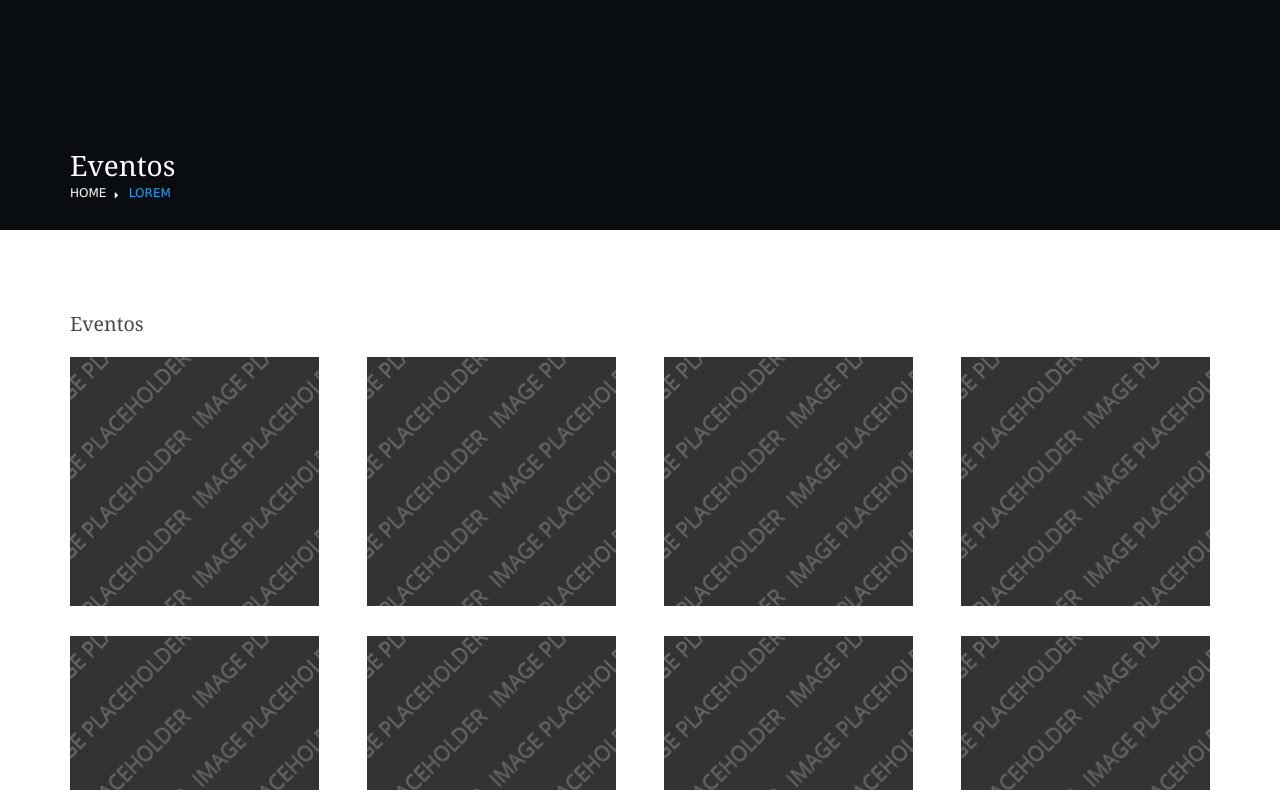
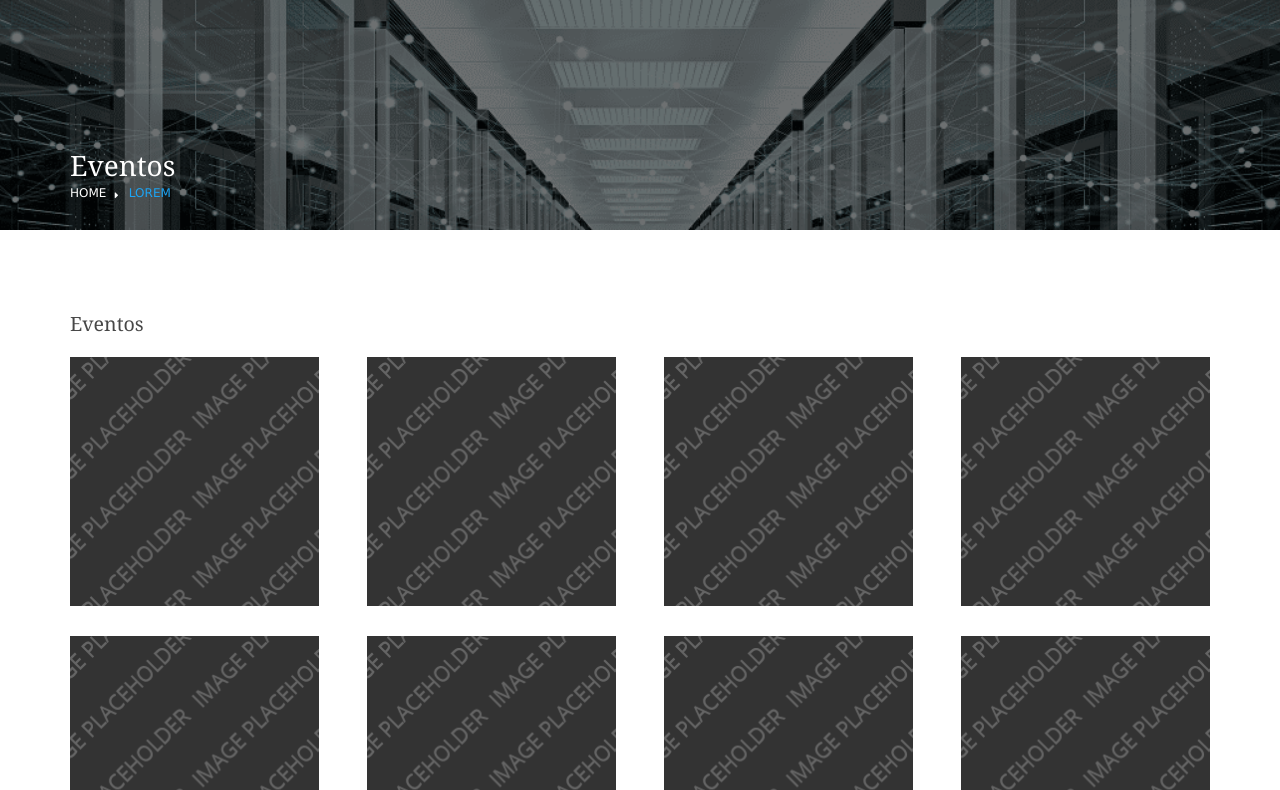
Before and after one commit to EELISA-Data-4-good/WEB, a plain HTML site: page PaginaWeb/pages/eventos.html in a window 1280 px wide. Shown: the part 142-932 px from the top of the page. Drawn offline with nearby package versions, Linux system fonts and the light colour scheme.

Commit message:
Update eventos.html

```diff
--- a/PaginaWeb/pages/eventos.html
+++ b/PaginaWeb/pages/eventos.html
@@ -53,7 +53,7 @@ Licence URI: https://www.os-templates.com/template-terms
 <!-- ################################################################################################ -->
 <!-- ################################################################################################ -->
 <!-- ################################################################################################ -->
-<div class="bgded" style="background-image:url('images/demo/backgrounds/Data-centers.png');">
+<div class="bgded" style="background-image:url('../images/demo/backgrounds/Data-centers.png');">
   <!-- ################################################################################################ -->
   <div class="wrapper row1">
     <header id="header" class="hoc clear">
```
